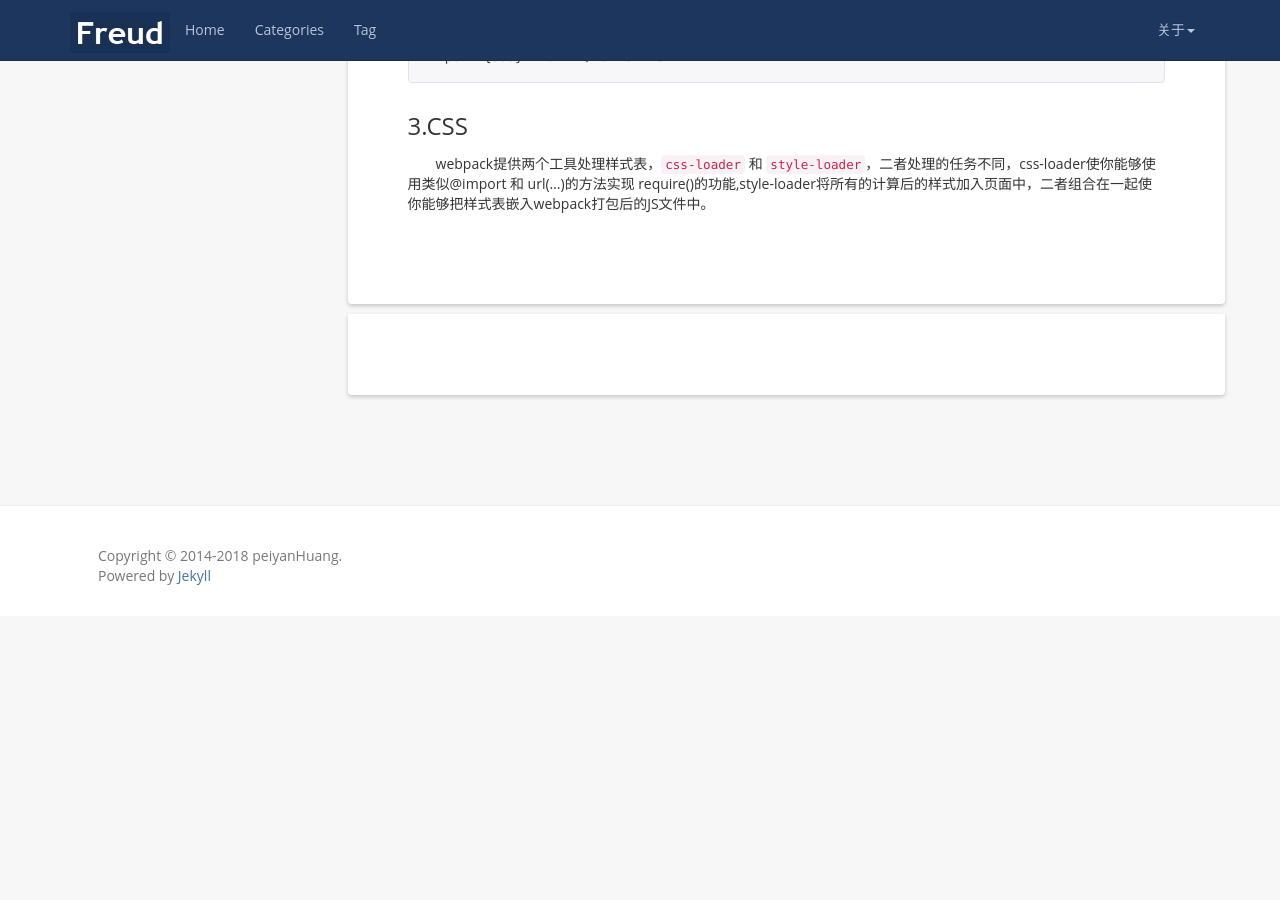
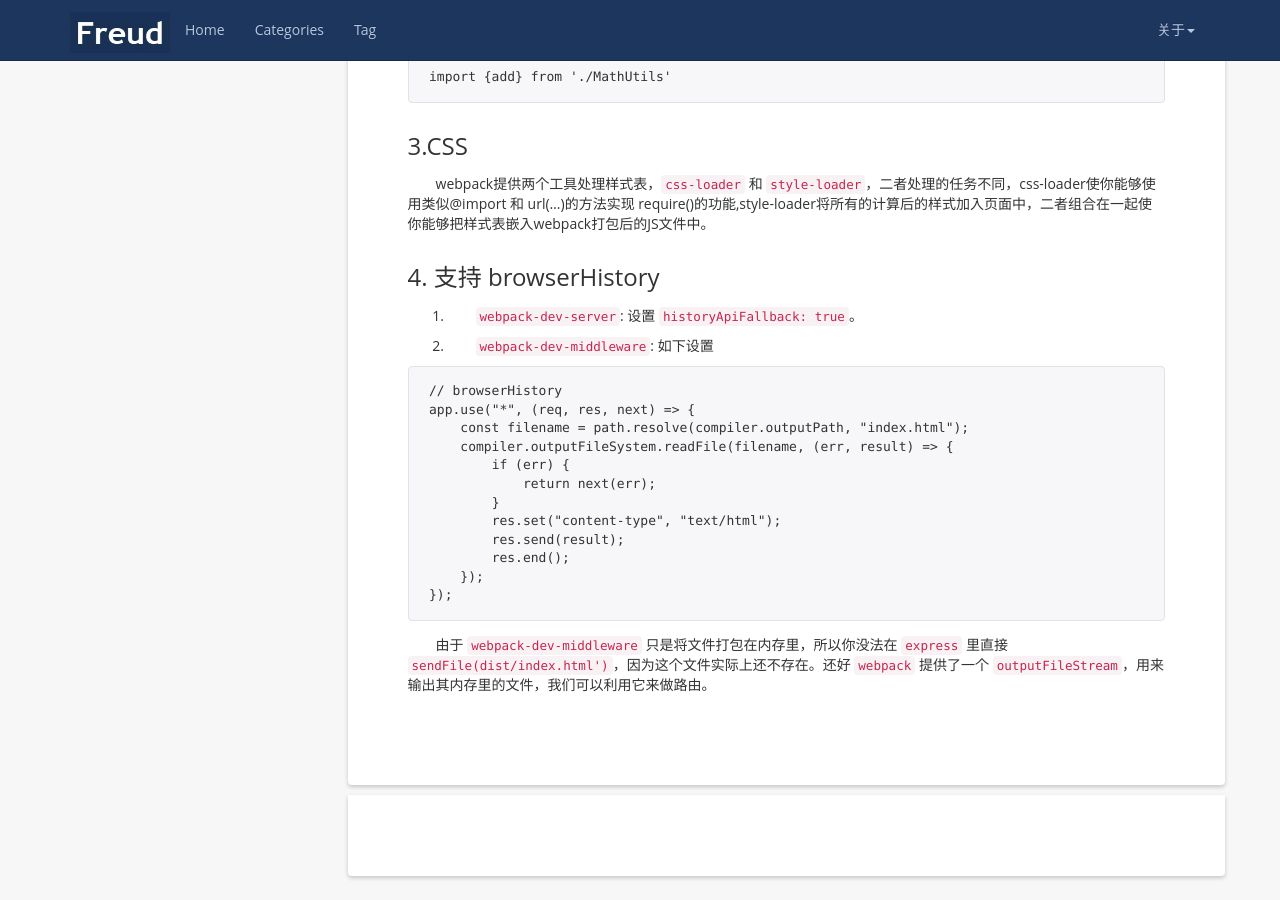
Before and after one commit to peiyanhuang/MyBlog, a Jekyll site: the page built from _posts/2016-10-07-webpack-err.md, in a window 1280 px wide and 900 px high, scrolled down 1014 px. Built offline with Jekyll 4.4.1, drawn with Linux system fonts in a browser that asks for light colours; nearby versions of some CDN libraries; before the commit the page ends 1630 px from its top, so only the background shows below that.

Commit message:
@update: webpack err

````diff
--- a/_posts/2016-10-07-webpack-err.md
+++ b/_posts/2016-10-07-webpack-err.md
@@ -38,3 +38,26 @@
 ### 3.CSS
 
 webpack提供两个工具处理样式表，`css-loader` 和 `style-loader`，二者处理的任务不同，css-loader使你能够使用类似@import 和 url(...)的方法实现 require()的功能,style-loader将所有的计算后的样式加入页面中，二者组合在一起使你能够把样式表嵌入webpack打包后的JS文件中。
+
+### 4. 支持 browserHistory
+
+1. `webpack-dev-server`: 设置 `historyApiFallback: true`。
+
+2. `webpack-dev-middleware`: 如下设置
+
+```js
+// browserHistory
+app.use("*", (req, res, next) => {
+    const filename = path.resolve(compiler.outputPath, "index.html");
+    compiler.outputFileSystem.readFile(filename, (err, result) => {
+        if (err) {
+            return next(err);
+        }
+        res.set("content-type", "text/html");
+        res.send(result);
+        res.end();
+    });
+});
+```
+
+由于 `webpack-dev-middleware` 只是将文件打包在内存里，所以你没法在 `express` 里直接 `sendFile(dist/index.html')`，因为这个文件实际上还不存在。还好 `webpack` 提供了一个 `outputFileStream`，用来输出其内存里的文件，我们可以利用它来做路由。
````
